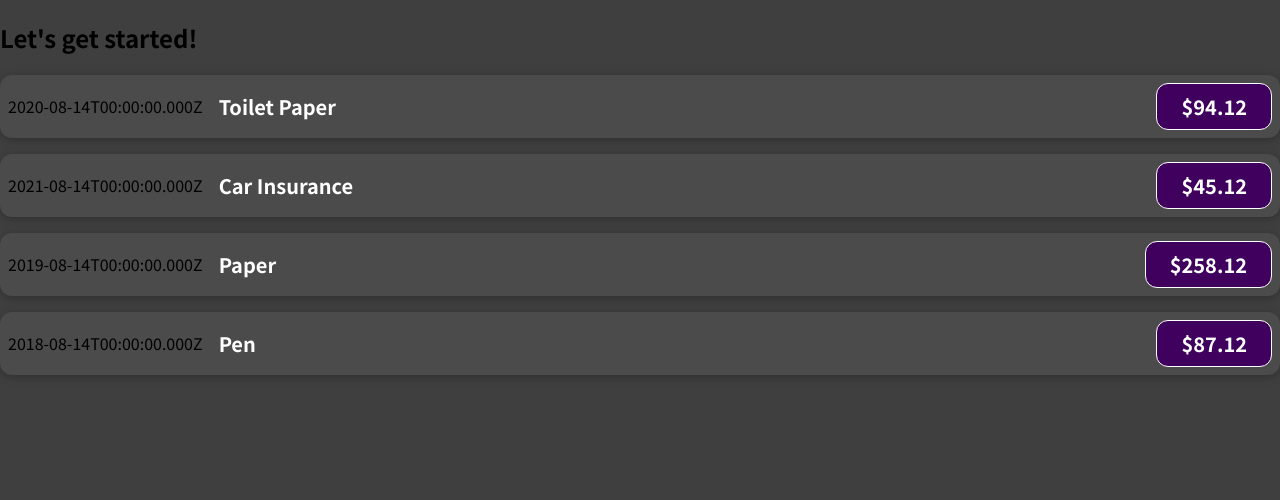
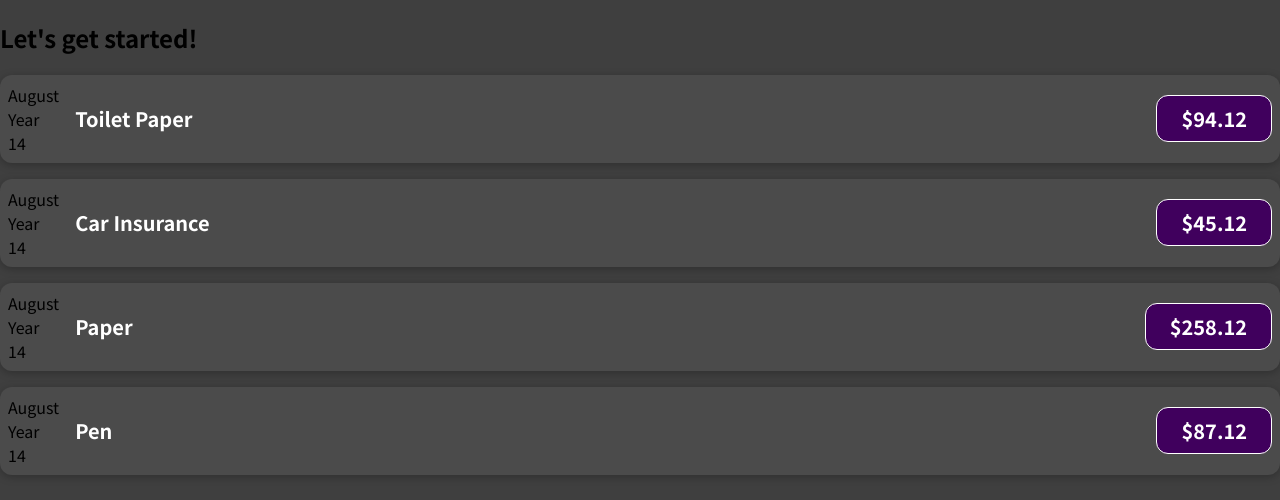
Before and after one commit to lionel-p-albus/react_demo_01, a JavaScript app: page / in a window 1280 px wide. Shown: the top 500 px of the page. Built offline with nearby package versions, Linux system fonts and the light colour scheme.

Commit message:
adding 'normal' javaScript login to components

```diff
--- a/src/components/ExpenseItem.js
+++ b/src/components/ExpenseItem.js
@@ -1,9 +1,16 @@
 import './ExpenseItem.css';
 
 function ExpenseItem(props) {
+    const month = props.date.toLocaleString('en-US', {month: 'long'});
+    const year = props.date.getFullYear();
+    const day = props.date.toLocaleString('en-US', {day: '2-digit'});
     return (
         <div className='expense-item'>
-            <div>{props.date.toISOString()}</div>
+            <div>
+                <div>{month}</div>
+                <div>Year</div>
+                <div>{day}</div>
+            </div>
             <div className="expense-item__description">
                 <h2>{props.title}</h2>
                 <div className="expense-item__price">${props.amount}</div>
```
